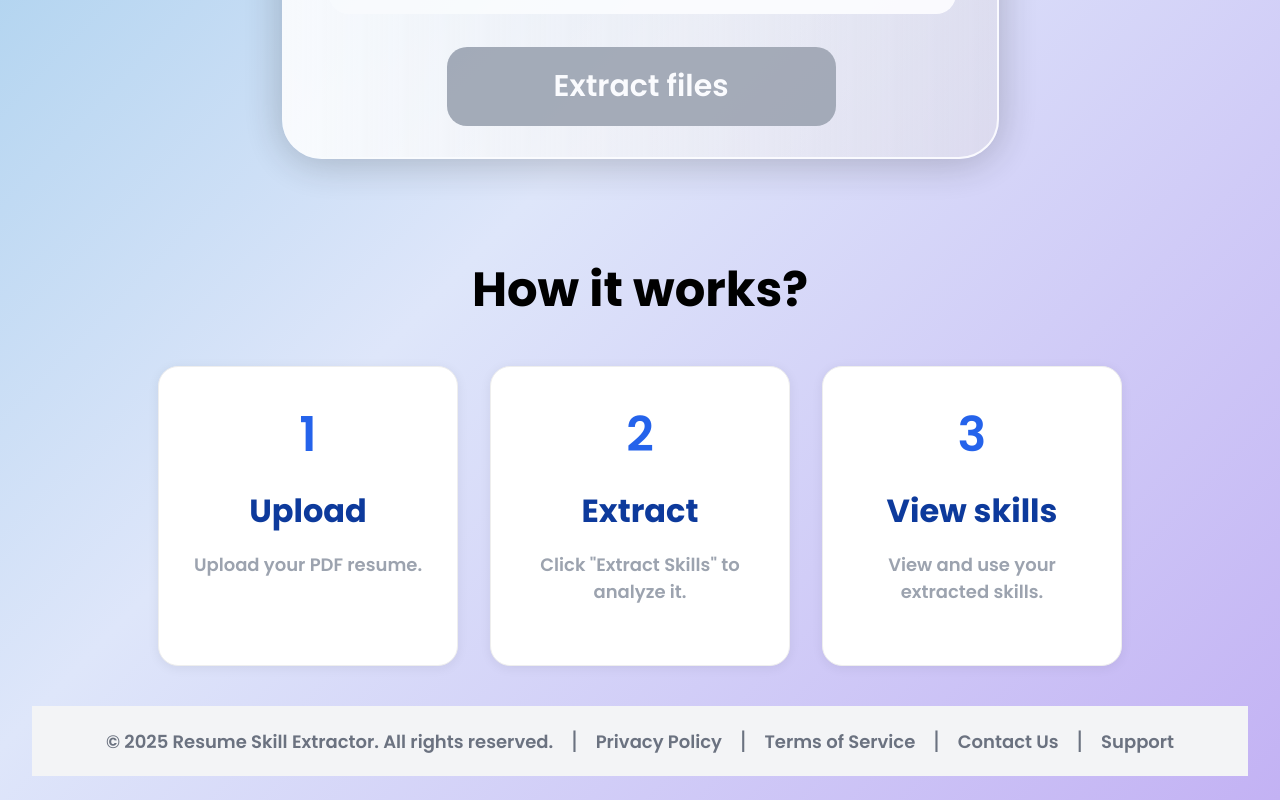
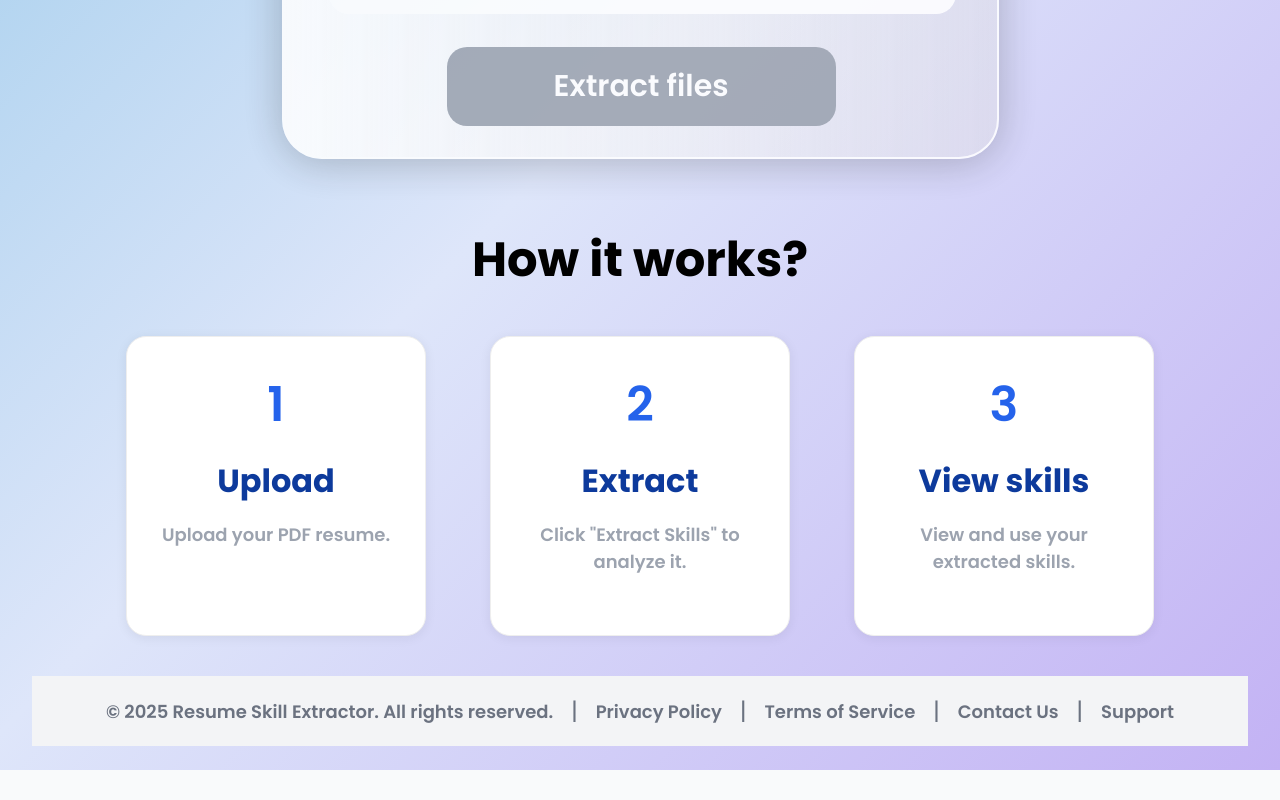
Before and after one commit to Fury044/Resume-Extractor-Final, a React (Vite) app in the folder frontend/: page / in a window 1280 px wide. Shown: the part 630-1430 px from the top of the page. After the commit the page ends 1400 px from the top, so only its background shows below. Built offline with nearby package versions, Linux system fonts and the light colour scheme; no server answers.

Commit message:
Update Upload.jsx

```diff
--- a/frontend/src/pages/Upload.jsx
+++ b/frontend/src/pages/Upload.jsx
@@ -143,9 +143,9 @@ export default function Upload() {
         </div>
       </div>
       {/* How it works section */}
-      <div style={{width: '100%', display: 'flex', flexDirection: 'column', alignItems: 'center', margin: '60px 0 40px 0'}}>
+      <div style={{width: '100%', display: 'flex', flexDirection: 'column', alignItems: 'center', margin: '30px 0 40px 0'}}>
         <div style={{color: 'black', fontSize: 48, fontFamily: 'Poppins', fontWeight: 700, marginBottom: 40}}>How it works?</div>
-        <div style={{display: 'flex', flexWrap: 'wrap', justifyContent: 'center', gap: 32}}>
+        <div style={{display: 'flex', flexWrap: 'wrap', justifyContent: 'center', gap: 64}}>
           {/* Step 1 */}
           <div style={{width: 300, minHeight: 300, background: 'white', borderRadius: 20, border: '1px solid #eee', display: 'flex', flexDirection: 'column', alignItems: 'center', padding: 32, boxSizing: 'border-box', boxShadow: '0 2px 12px #0001'}}>
             <div style={{color: '#2563EB', fontSize: 48, fontFamily: 'Poppins', fontWeight: 600, marginBottom: 16}}>1</div>
@@ -167,7 +167,7 @@ export default function Upload() {
         </div>
       </div>
       <footer style={{width: '100%', background: '#F3F4F6', height: '70px', display: 'flex', alignItems: 'center', justifyContent: 'center', marginTop: 40}}>
-        <div style={{width: '95%', maxWidth: 1400, display: 'flex', alignItems: 'center', justifyContent: 'center', gap: 18, fontSize: 18, overflowX: 'auto', whiteSpace: 'nowrap', minWidth: 0, flexWrap: 'nowrap'}}>
+        <div style={{width: '100%', display: 'flex', alignItems: 'center', justifyContent: 'center', gap: 18, fontSize: 18, overflowX: 'auto', whiteSpace: 'nowrap', minWidth: 0, flexWrap: 'nowrap', padding: '0 32px'}}>
           <span style={{color: '#6B7280', fontFamily: 'Poppins', fontWeight: 600, textAlign: 'center', flexShrink: 1}}>
             © 2025 Resume Skill Extractor. All rights reserved.
           </span>
```
